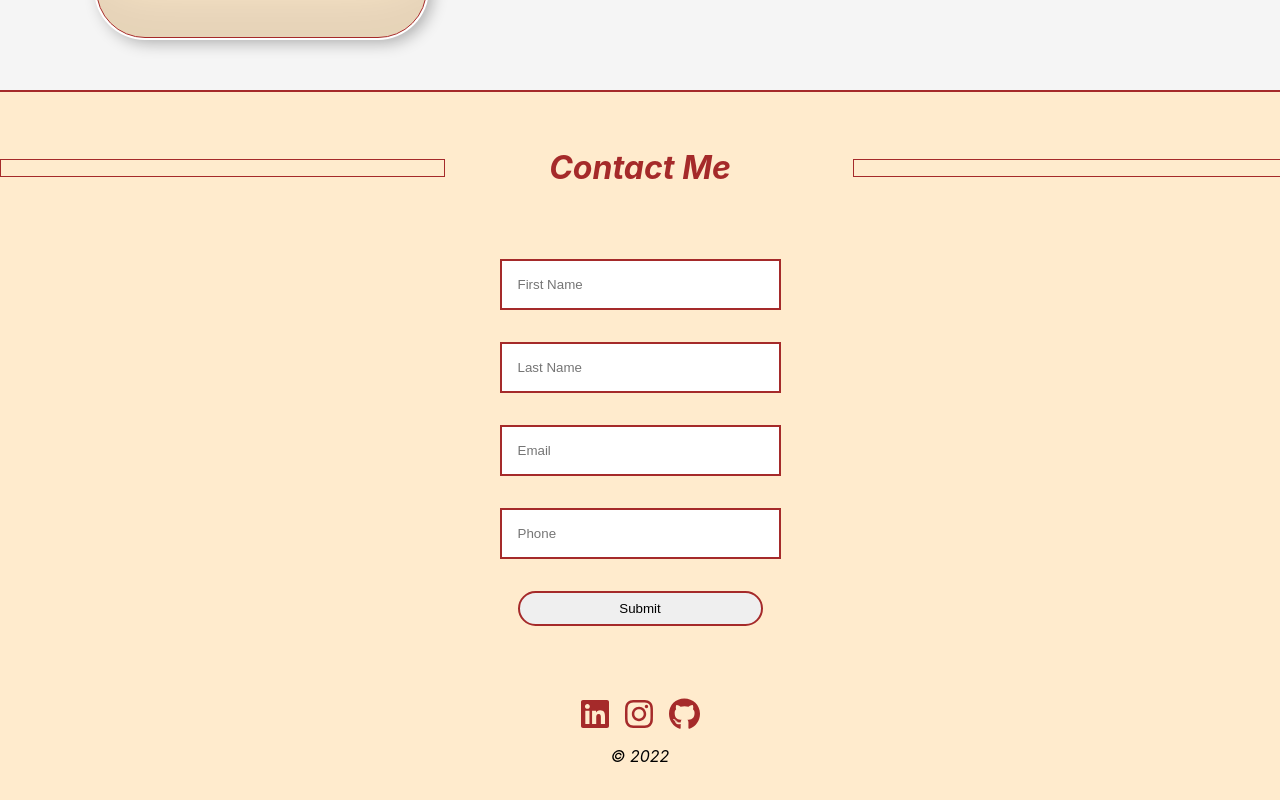
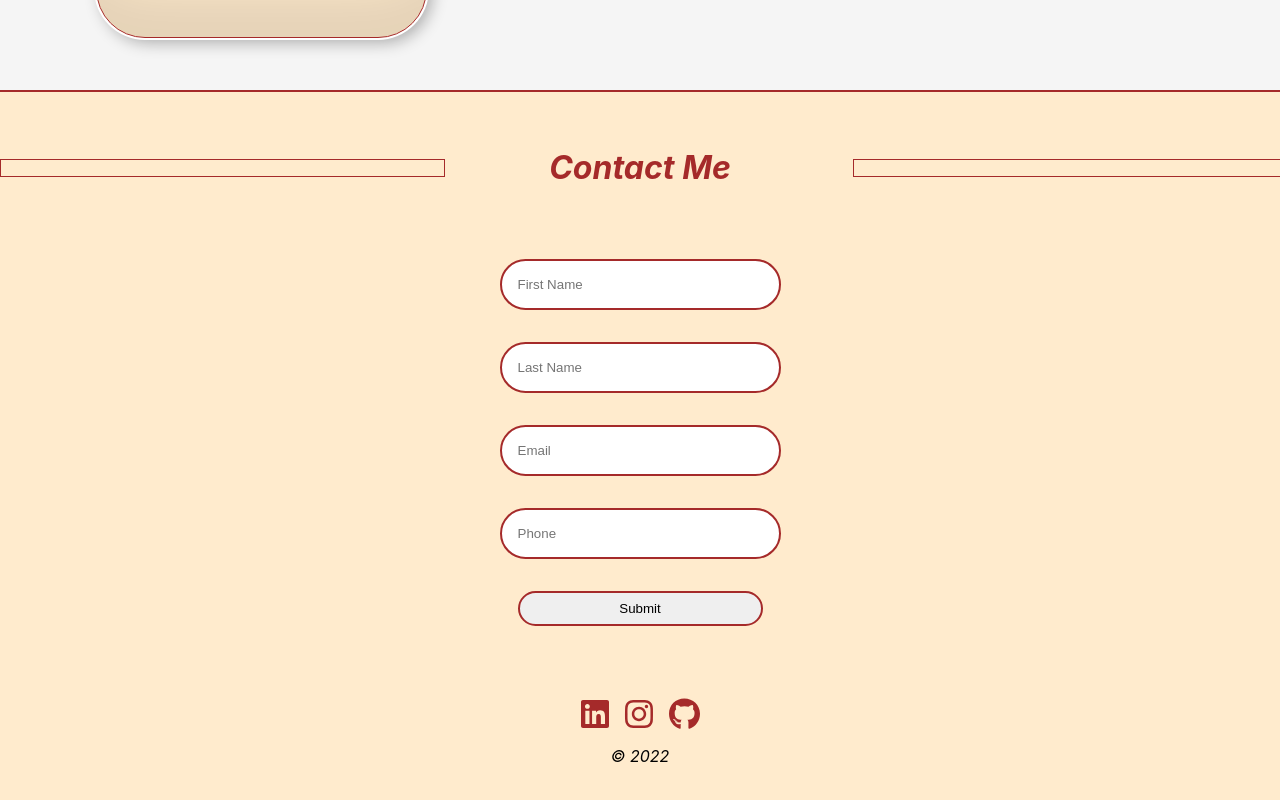
Before and after one commit to EdwinE97/Portfolio, a React (Create React App) app in the folder portfolio/: page / in a window 1280 px wide. Shown: the part 1754-2554 px from the top of the page. Built offline with nearby package versions, Linux system fonts and the light colour scheme.

Commit message:
made form inputs round

```diff
--- a/portfolio/src/App.css
+++ b/portfolio/src/App.css
@@ -179,6 +179,7 @@ button:hover{
 }
 .form-input-container > input{
     padding: 1rem;
+    border-radius: 49px;
     margin: 1rem;
     width: 100%;
     border: 2px solid, brown;
```
